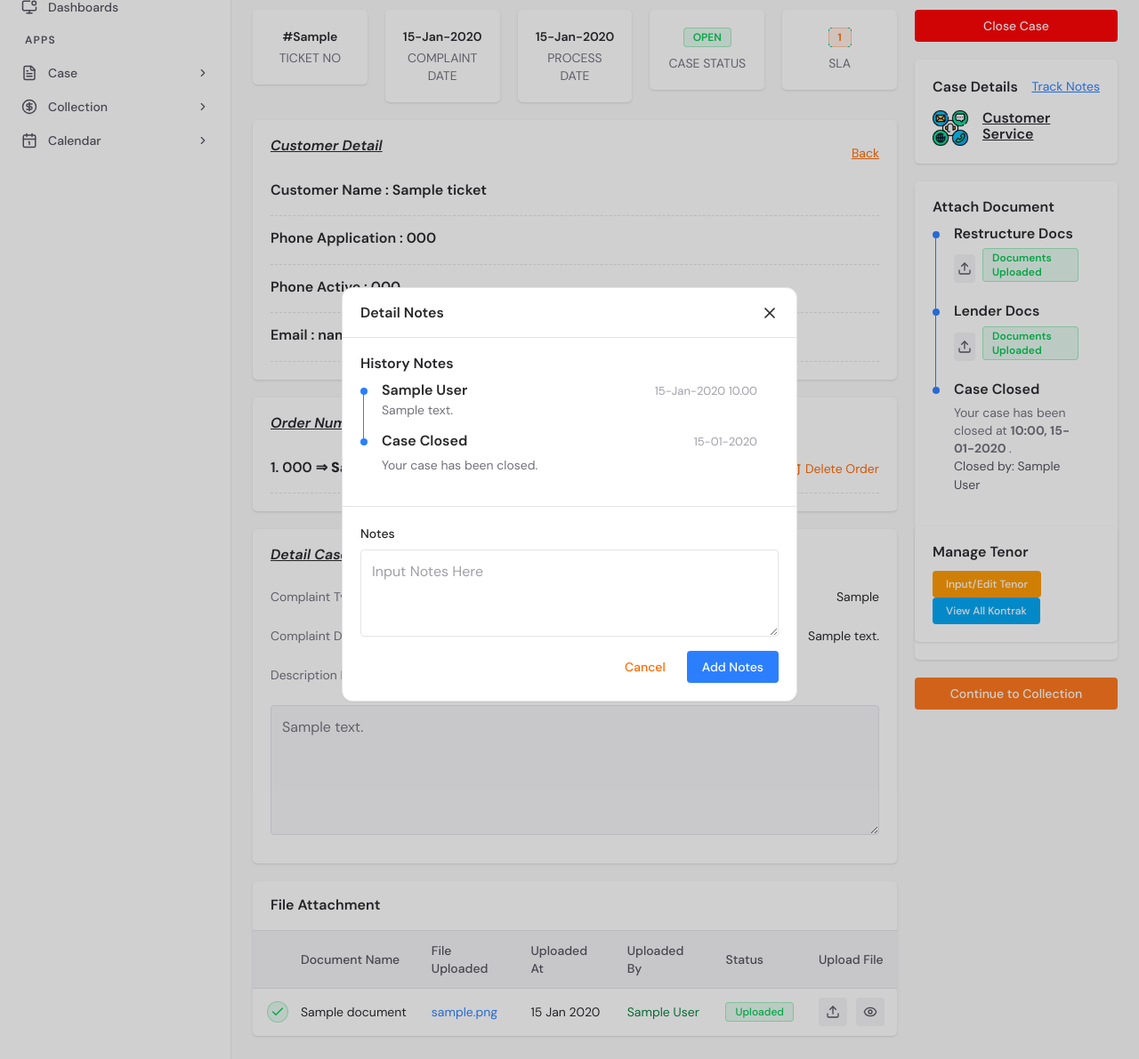
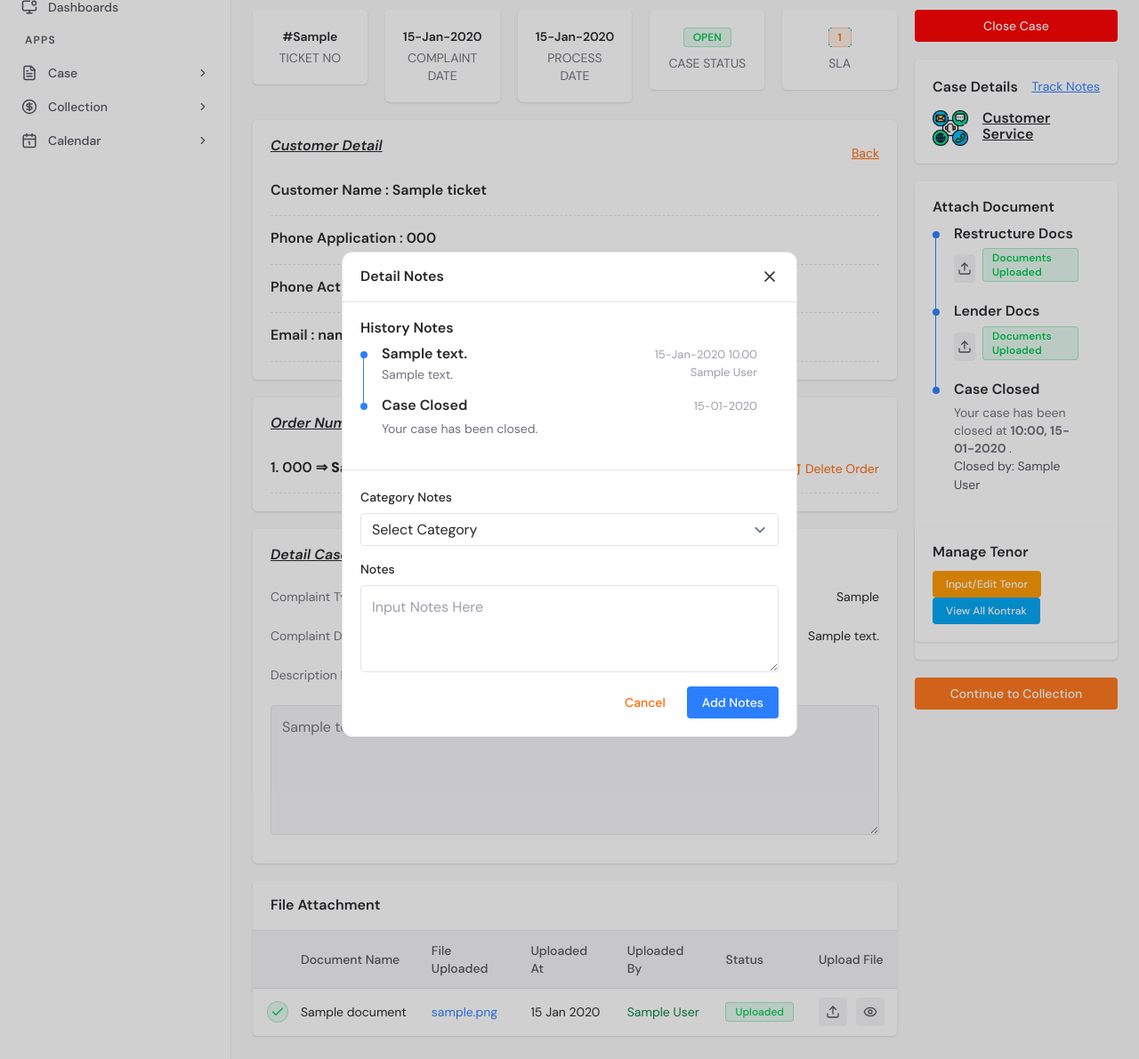
Before and after one commit to daniels-766/restructure, a Flask app: page /ticket/1 in a window 1280 px wide, after a click on "Track Notes". Shown: the part 127-1318 px from the top of the page at 89% size. Run offline with Flask 3, Linux system fonts and the light colour scheme; a user stored in the database is signed in; tables that the repository leaves empty hold one stand-in row (values such as "Sample post"); parts of the project's set-up code (start-up, migrations or seed data) failed here and were passed over; some libraries are stand-ins or nearby versions; some web fonts are replaced.

Commit message:
new feature "Category" in notes

```diff
--- a/app.py
+++ b/app.py
@@ -199,6 +199,7 @@ class Notes(db.Model):
     ticket_id = db.Column(db.Integer, db.ForeignKey(
         'tickets.id'), nullable=True)
     content = db.Column(db.Text, nullable=False)
+    type_note = db.Column(db.String(50), nullable=False)
 
     sender = db.relationship('User', backref='notes_sent')
     ticket = db.relationship('Ticket', backref='notes')
@@ -1645,6 +1646,7 @@ def add_note_to_ticket(ticket_id):
     """Tambah notes baru untuk ticket tertentu"""
     ticket = Ticket.query.get_or_404(ticket_id)
     content = request.form.get('content')
+    type_note = request.form.get('type_note')
 
     if not content:
         flash('Isi notes tidak boleh kosong.', 'danger')
@@ -1653,7 +1655,8 @@ def add_note_to_ticket(ticket_id):
     new_note = Notes(
         send_by_id=current_user.id,
         ticket_id=ticket.id,
-        content=content
+        content=content,
+        type_note=type_note
     )
 
     try:
--- a/templates/case_detail.html
+++ b/templates/case_detail.html
@@ -1417,13 +1417,18 @@
 
                                 <div class="flex justify-between items-start">
                                     <div>
-                                        <h6 class="mb-0 card-title">{{ note.sender.name }}</h6>
+                                        <h6 class="mb-0 card-title">{{ note.type_note }}</h6>
                                         <p class="text-default-500 text-sm mt-1">{{ note.content }}</p>
                                     </div>
 
-                                    <p class="text-[13px] text-default-400 whitespace-nowrap ml-4">
-                                        {{ note.created_at.strftime('%d-%b-%Y %H.%M') }}
-                                    </p>
+                                    <div>
+                                        <p class="text-[13px] text-default-400 whitespace-nowrap ml-4">
+                                            {{ note.created_at.strftime('%d-%b-%Y %H.%M') }}
+                                        </p>
+                                        <p class="text-[13px] text-default-400 whitespace-nowrap ml-4 text-end">
+                                            {{ note.sender.name }}
+                                        </p>
+                                    </div>
                                 </div>
                             </div>
                             {% endfor %}
@@ -1450,6 +1455,15 @@
 
                     <form action="{{ url_for('add_note_to_ticket', ticket_id=ticket.id) }}" method="POST"><input type="hidden" name="csrf_token" value="{{ csrf_token() }}">
                         <div class="card-body border-t border-default-200">
+                            <div class="mb-4">
+                                <label for="typeInput"
+                                    class="inline-block mb-2 text-sm text-default-800 font-medium">Category Notes</label>
+                                <select class="form-input flex items-center" name="type_note" id="typeInput" required>
+                                    <option value="">Select Category</option>
+                                    <option value="Balasan CS">Balasan CS</option>
+                                    <option value="Respon Nasabah">Respon Nasabah</option>
+                                </select>
+                            </div>
                             <div class="mb-4">
                                 <label for="notesInput"
                                     class="inline-block mb-2 text-sm text-default-800 font-medium">Notes</label>
```
